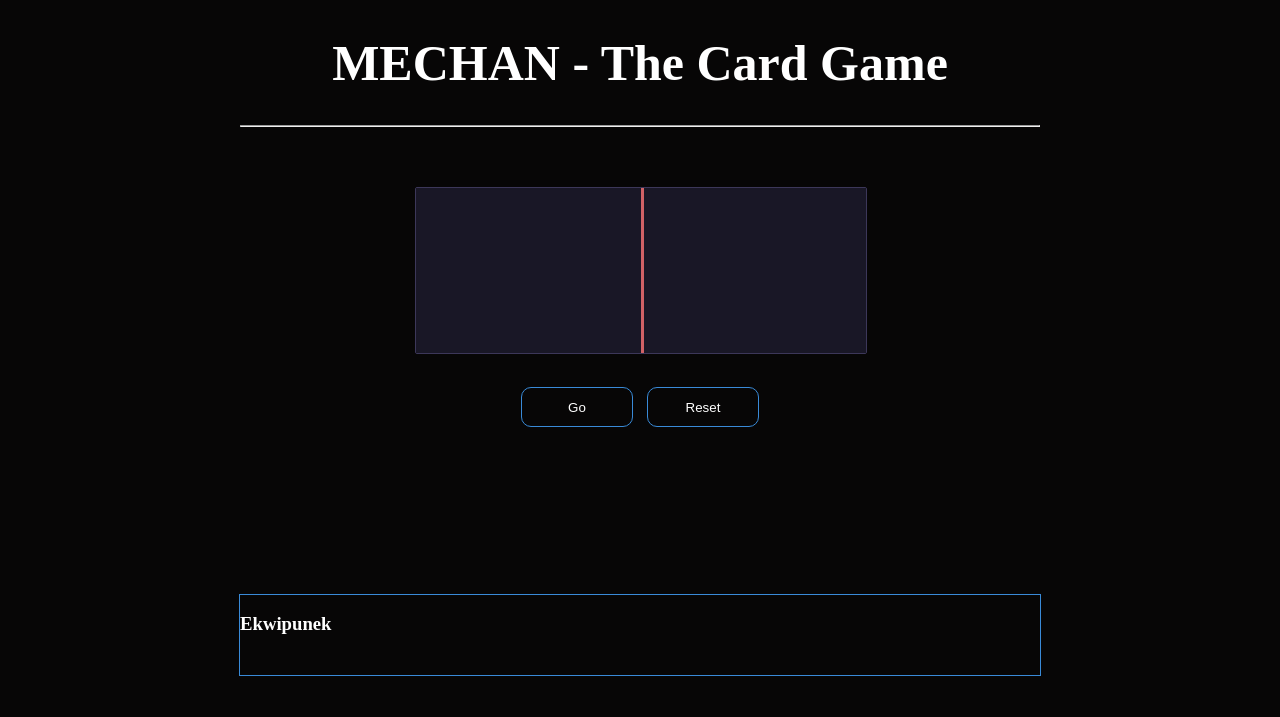
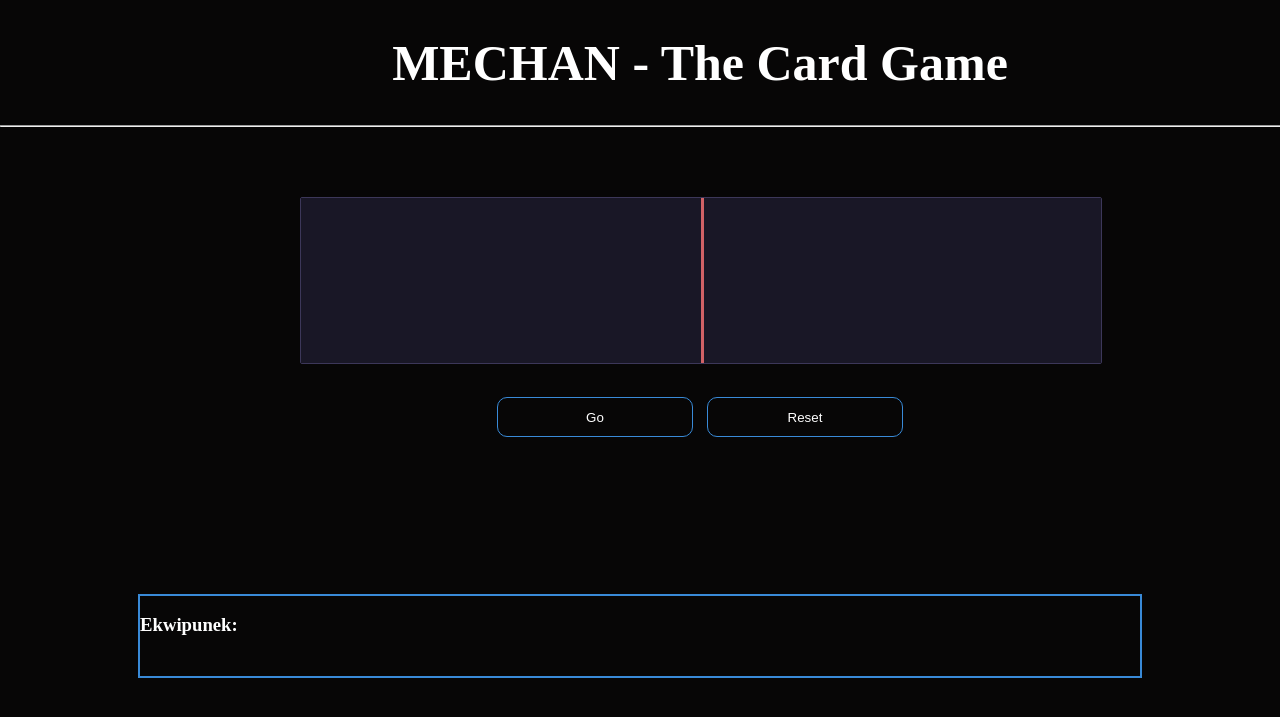
Before and after one commit to KondyKox/graboga.pl, a PHP site: page /HTML/draw.html in a window 1280 px wide; the page is wider, and only the part inside the window is pictured. Shown: the top 717 px of that part. Run offline with PHP 8.4, Linux system fonts and the light colour scheme.

Commit message:
Add files via upload

```diff
--- a/CSS/style.css
+++ b/CSS/style.css
@@ -9,7 +9,7 @@
 /** IDs **/
 
 #container {
-    width: 100vh;
+    width: 175vh;
     height: 70vh;
 }
 
@@ -55,14 +55,23 @@
 
 #inventory {
 	margin: 0 auto;
-	width: 100vh;
-	height: auto;
+	display: block;
+    width: 125vh;
+    height: 10vh;
 	border: 2px solid #398AD7;
 }
 #inventory > .item {
+    display: none;
 	float: left;
 	cursor: pointer;
 	margin: 4px 2px 0.5px 2px;
+}
+#inventory:hover {
+    height: 25vh;
+    overflow-y: scroll;
+}
+#inventory:hover > .item {
+    display: block;
 }
 
 /** Classes **/
@@ -103,7 +112,7 @@
     height: 165px;
     position: relative;
     margin: 60px auto 30px auto;
-    width: 450px;
+    width: 800px;
 }
 
 .raffle-roller-holder {
@@ -177,21 +186,3 @@ h1:hover {
     cursor: pointer;
     color: #398AD7;
 }
-#inventory {
-    border-style: solid;
-    border-width: 1px;
-    display: block;
-    width: 100vh;
-    height: 10vh;
-}
-#inventory > .item {
-    display: none;
-}
-
-#inventory:hover {
-    height: 25vh;
-    overflow-y: scroll;
-}
-#inventory:hover > .item {
-    display: block;
-}
--- a/HTML/draw.html
+++ b/HTML/draw.html
@@ -33,7 +33,7 @@
         </div>
     </div>
     <div id="inventory">
-        <h3>Ekwipunek</h6>
+        <h3>Ekwipunek:</h3>
     </div>
 </body>
 </html>
```
